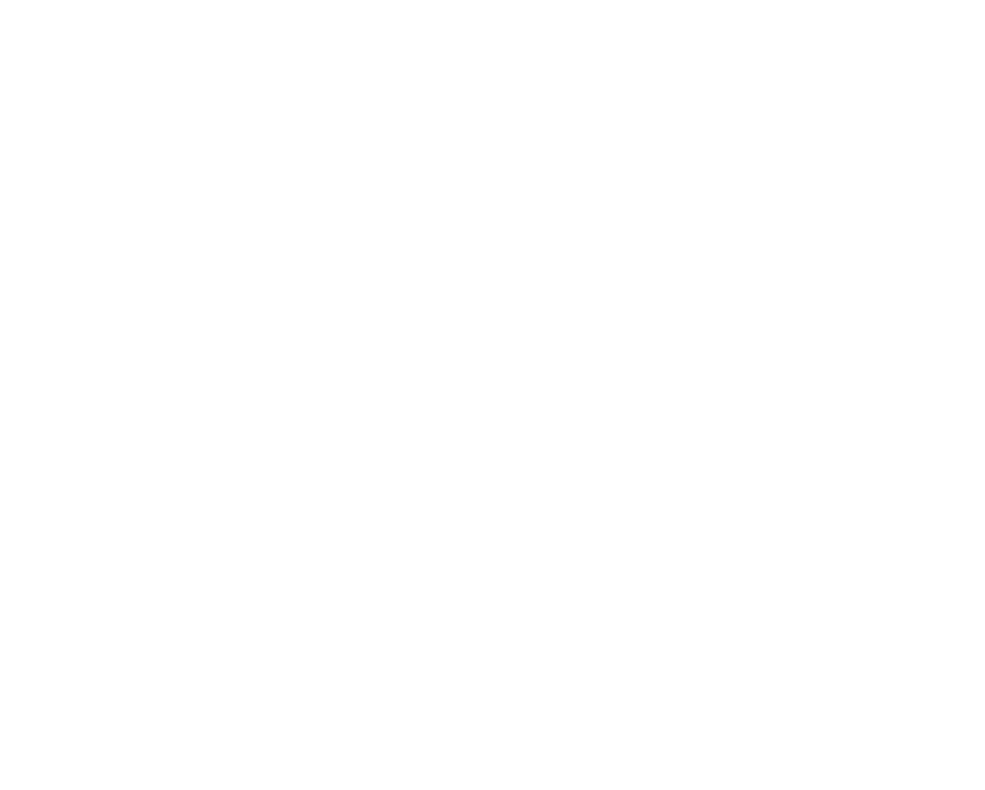
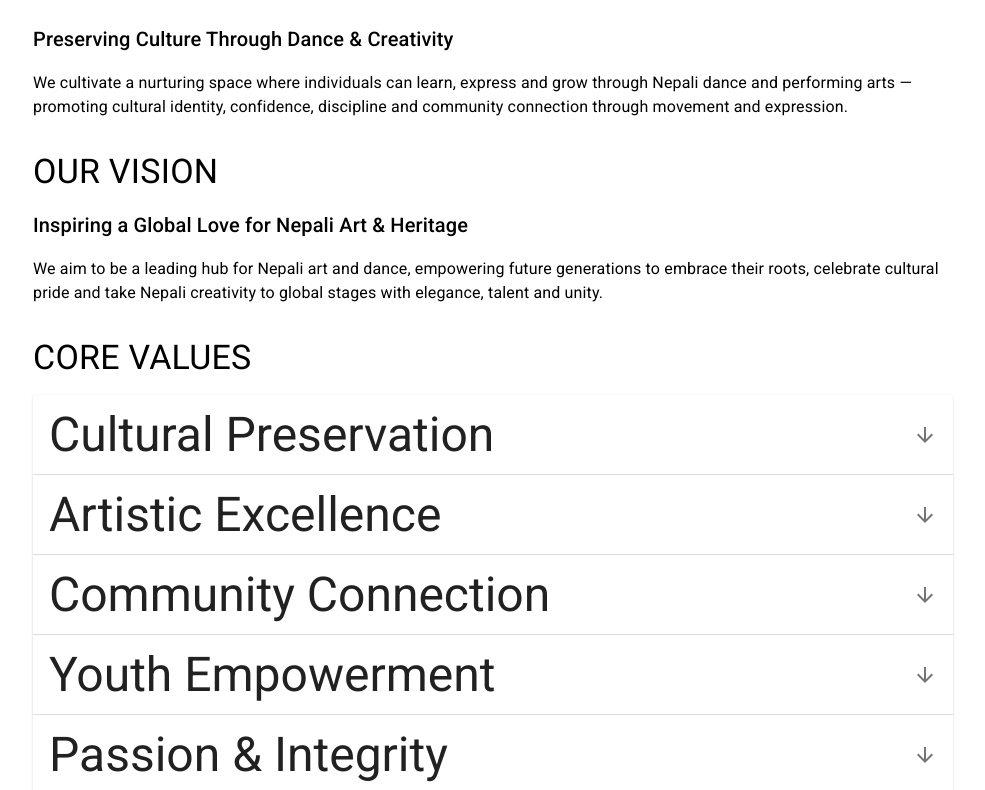
Before and after one commit to emtrepair17/EverestKalaKendra, a React (Vite) app: page /product in a window 1280 px wide. Shown: the part 2250-3040 px from the top of the page, without its empty margins (207-1192 px from the left). Before the commit the page ends 2001 px from the top, so only its background shows below. Built offline with nearby package versions, Linux system fonts and the light colour scheme.

Commit message:
Updated content on about page

```diff
--- a/src/pages/About.jsx
+++ b/src/pages/About.jsx
@@ -1,40 +1,47 @@
 import React from "react";
 import { Typography, Box, useTheme, useMediaQuery, Grid, Button } from "@mui/material";
-import DoneIcon from '@mui/icons-material/Done';
 import ArrowDownwardIcon from '@mui/icons-material/ArrowDownward';
+import Accordion from '@mui/material/Accordion';
+import AccordionSummary from '@mui/material/AccordionSummary';
+import AccordionDetails from '@mui/material/AccordionDetails';
 
 export function About() {
   const theme = useTheme();
   const isMobileView = useMediaQuery(theme.breakpoints.down("md"));
 
-  const paragraph =
-    "Welcome to LALAS2 Barber Shop LLC(Inside Famous Barber), where precision meets style, and grooming becomes an experience. We are a modern, faith-driven barbershop with a commitment to offering the highest quality haircuts, fades, and grooming services in a warm and friendly environment. Our expert barbers are dedicated to crafting hairstyles that are as unique as you are, paying attention to every detail to ensure you leave feeling refreshed, confident, and looking your absolute best." +
-    "At LALAS2, we believe that a great haircut is more than just a service; it's an art. Our passion for styling, combined with years of experience, ensures that we provide not only impeccable haircuts but also a personal touch that makes you feel right at home. Whether you're coming in for a classic trim, a bold new color, or a beard grooming session, we treat every client with respect, care, and a focus on delivering excellence." +
-    "More than just a barbershop, LALAS2 is a place where community, faith, and style come together. We’ve built our business on these core values to create a space where everyone feels valued, inspired, and ready to take on the world with a fresh new look.";
-
-  const Why = [
-    "Skilled and Experienced Barbers",
-    "Personalized Service",
-    "Comprehensive Services",
-    "Family-Friendly Environment"
-  ]
-  const Why2 = [
-    "Precision & Attention to Detail",
-    "Faith-Driven Values",
-    "Up-to-Date Trends & Techniques",
-    "Comfortable, Relaxing Experience"
+  const coreValues = [
+    {
+      title:"Cultural Preservation",
+      desc:"Honoring and sustaining Nepali heritage, music, and traditional art forms."
+    },
+    {
+      title:"Artistic Excellence",
+      desc:"Encouraging creativity, discipline and continuous growth in performance skills."
+    },
+    {
+      title:"Community Connection",
+      desc:"Bringing people together through dance, festivals and shared cultural experiences"
+    },
+    {
+      title:"Youth Empowerment",
+      desc:"Nurturing young talent with confidence, leadership and stage presence."
+    },
+    {
+      title:"Passion & Integrity",
+      desc:"Teaching with dedication, honesty and respect for every learner’s journey."
+    }
   ]
 
   return (
     <>
-      <div  style={{ backgroundColor:"#ffffff"}}>
+      <div style={{ backgroundColor: "#ffffffff" }}>
         <Grid container spacing={4}>
           <Grid item sx={12} md={8}><Typography variant="h1" sx={{ fontWeight: '300' }}>Inspiring Nepali Dance, Creativity & Cultural Pride</Typography></Grid>
           <Grid item sx={12} md={4}>
             <Grid container spacing={6} direction="column">
               <Grid item><Typography variant="h5">Since our beginning, Everest Kala Kendra has been a home for Nepali dance, culture and creativity — inspiring learners to express, perform and connect.</Typography></Grid>
               <Grid item>
-              <Button endIcon={<ArrowDownwardIcon />} size="large" sx={{color:"black"}}>Explore More</Button>
+                <Button endIcon={<ArrowDownwardIcon />} size="large" sx={{ color: "black" }}>Explore More</Button>
               </Grid>
             </Grid>
           </Grid>
@@ -42,9 +49,58 @@
 
         <Box mt={8}><img src="/img/home7.jpg" width="100%" height="auto" /></Box>
 
-      <Box mt={10}><Typography variant="h2" sx={{ fontWeight: '300' }}>Everest Kala Kendra was born from a vision to preserve Nepali culture and empower learners through dance, creativity, and artistic expression.</Typography></Box>
+        <Box mt={10} ml={!isMobileView && 15} mr={!isMobileView && 15}><Typography variant="h2" sx={{ fontWeight: '300' }}>Everest Kala Kendra was born from a vision to preserve Nepali culture and empower learners through dance, creativity, and artistic expression.</Typography></Box>
+
+        <Box ml={!isMobileView && 30} mr={!isMobileView && 15} mt={10}>
+          <Grid container spacing={4} direction="column">
+
+            <Grid item>
+              <img src="/img/img10.jpg" style={{ borderRadius: "20px" }} />
+            </Grid>
+
+            <Grid item>
+              <Grid container spacing={2} direction="column">
+                <Grid item><Typography variant="h4">OUR MISSION</Typography></Grid>
+                <Grid item><Typography variant="h6">Preserving Culture Through Dance & Creativity</Typography></Grid>
+                <Grid item><Typography>We cultivate a nurturing space where individuals can learn, express and grow through Nepali dance and performing arts — promoting cultural identity, confidence, discipline and community connection through movement and expression.</Typography></Grid>
+              </Grid>
+            </Grid>
+
+            <Grid item>
+              <Grid container spacing={2} direction="column">
+                <Grid item><Typography variant="h4">OUR VISION</Typography></Grid>
+                <Grid item><Typography variant="h6">Inspiring a Global Love for Nepali Art & Heritage</Typography></Grid>
+                <Grid item><Typography>We aim to be a leading hub for Nepali art and dance, empowering future generations to embrace their roots, celebrate cultural pride and take Nepali creativity to global stages with elegance, talent and unity.</Typography></Grid>
+              </Grid>
+            </Grid>
+
+            <Grid item>
+              <Grid container spacing={2} direction="column">
+                <Grid item><Typography variant="h4">CORE VALUES</Typography></Grid>
+                <Grid item>
 
 
+                  {coreValues.map((el)=><>
+                    <Accordion>
+                    <AccordionSummary
+                      expandIcon={<ArrowDownwardIcon />}
+                      aria-controls="panel1-content"
+                      id="panel1-header"
+                    >
+                      <Typography component="span" variant="h3">{el.title}</Typography>
+                    </AccordionSummary>
+                    <AccordionDetails>
+                      <Typography>
+                        {el.desc}
+                      </Typography>
+                    </AccordionDetails>
+                  </Accordion>
+                  </>)}
+                </Grid>
+              </Grid>
+            </Grid>
+          </Grid>
+        </Box>
 
       </div>
     </>
```
Lines whose indentation alone changed are shown as unchanged.
